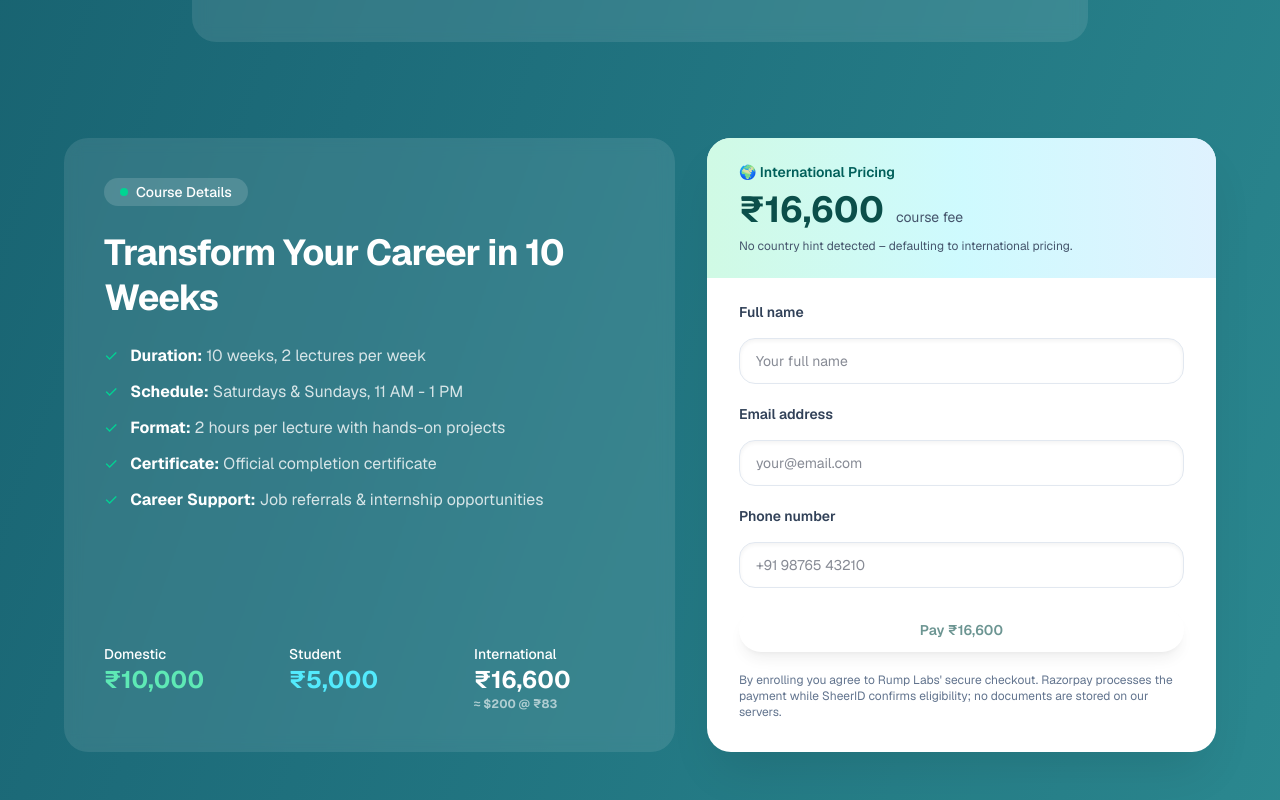
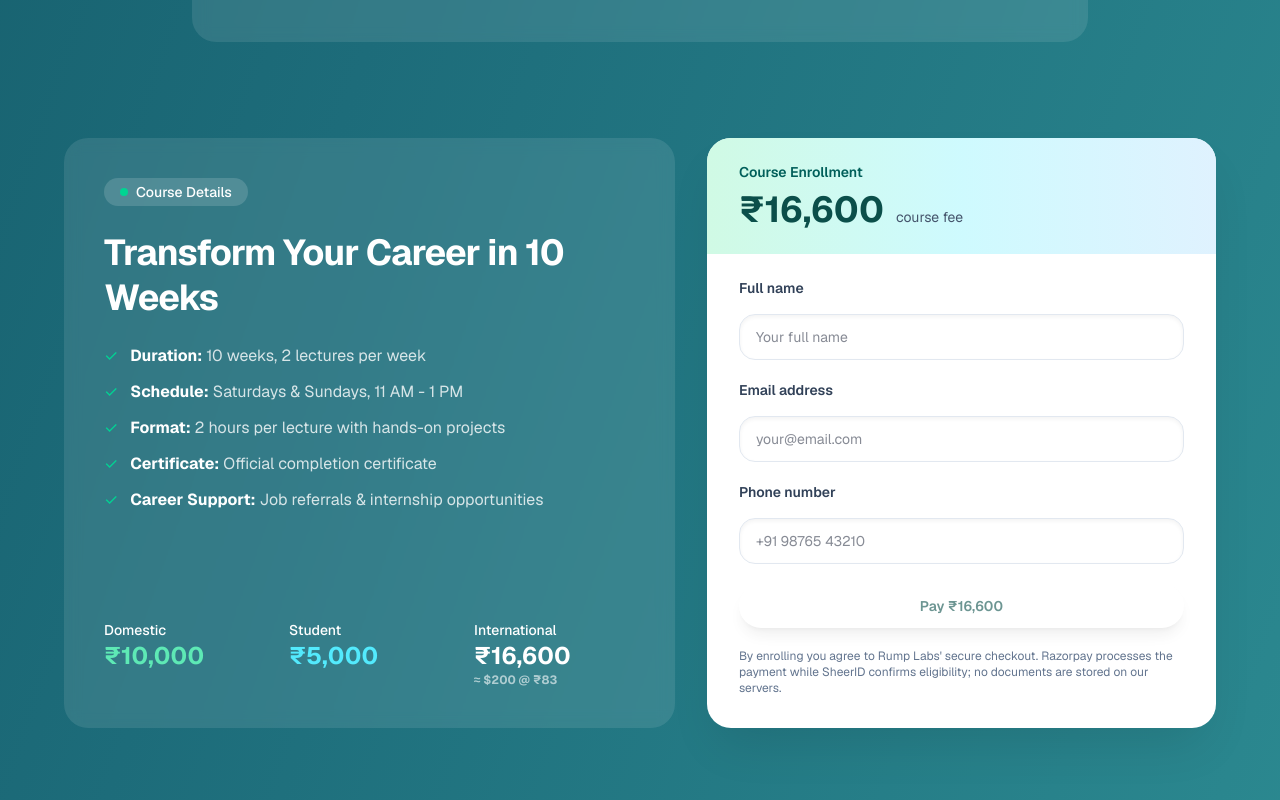
Before and after one commit to Rump-Labs/rumplabs-website, a Next.js app: page / in a window 1280 px wide. Shown: the part 2580-3380 px from the top of the page. Built offline with nearby package versions, Linux system fonts and the light colour scheme; no server answers.

Commit message:
Update pricing section to display course enrollment details and remove quote-related elements

```diff
--- a/app/page.tsx
+++ b/app/page.tsx
@@ -442,20 +442,12 @@ export default function Home() {
             <section id="pricing" className="flex flex-col gap-6 rounded-3xl bg-white text-slate-900 shadow-2xl shadow-black/10 transition-all">
               <div className="space-y-2 rounded-t-3xl bg-gradient-to-r from-emerald-100 via-cyan-100 to-sky-100 px-8 py-6">
                 <p className="text-sm font-semibold text-teal-800">
-                  {loadingQuote ? "Detecting your region…" : quote?.classification === "domestic" ? "🇮🇳 India Pricing" : "🌍 International Pricing"}
+                  Course Enrollment
                 </p>
                 <div className="flex items-baseline gap-3">
                   <span className="text-4xl font-bold text-teal-900">{formattedAmount}</span>
                   <span className="text-sm text-slate-600">course fee</span>
                 </div>
-                {quote && (
-                  <p className="text-xs text-slate-600">
-                    {quote.reason}
-                  </p>
-                )}
-                {quoteError && (
-                  <p className="text-xs font-medium text-rose-600">{quoteError}</p>
-                )}
               </div>
 
               <form className="space-y-5 px-8 pb-8">
```
